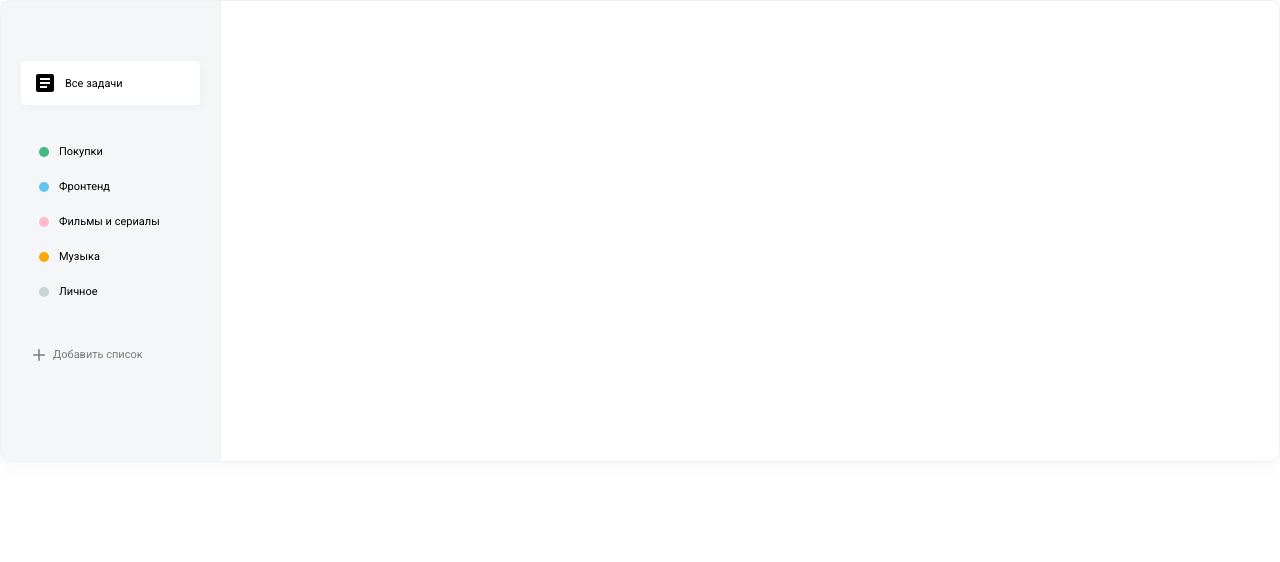
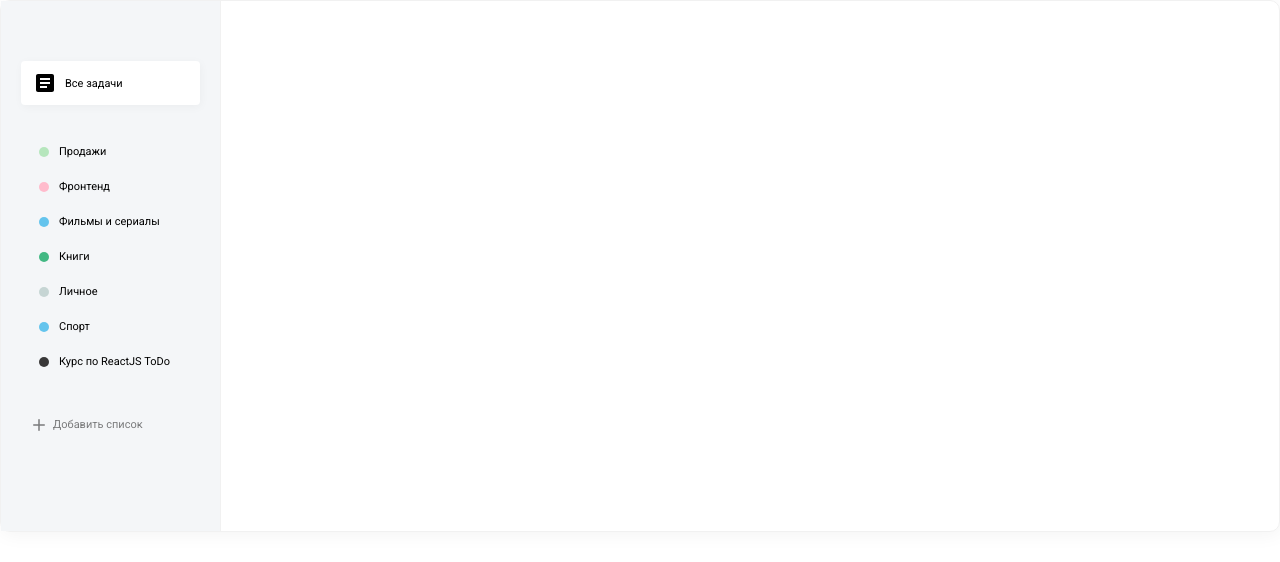
Before and after one commit to freetimezp/todolist, a React (Create React App) app: page / in a window 1280 px wide. Shown: the top 562 px of the page. Built offline with nearby package versions, Linux system fonts and the light colour scheme.

Commit message:
React-js. Add new lists from popup with selected color and value.

```diff
--- a/src/App.js
+++ b/src/App.js
@@ -1,10 +1,27 @@
-import React from 'react';
+import React, {useState} from 'react';
 import List from "./components/List/List";
 import AddList from "./components/AddList/AddList";
 
 import DB from './assets/DB.json';
 
 function App() {
+    const [lists, setLists] = useState(
+        DB.lists.map( item => {
+            item.color = DB.colors.filter(
+                color => color.id === item.colorId
+            )[0].name;
+            return item;
+        })
+    );
+
+    const onAddListItem = (obj) => {
+        const newLists = [
+            ...lists,
+            obj
+        ];
+        setLists(newLists);
+    };
+
     return (
         <div className="todo">
             <div className="todo__sidebar">
@@ -29,30 +46,9 @@ function App() {
                         }
                     ]}/>
                 <List
-                    items={[
-                        {
-                            color: "green",
-                            name: 'Покупки'
-                        },
-                        {
-                            color: "blue",
-                            name: 'Фронтенд'
-                        },
-                        {
-                            color: "pink",
-                            name: 'Фильмы и сериалы'
-                        },
-                        {
-                            color: "yellow",
-                            name: 'Музыка'
-                        },
-                        {
-                            color: "grey",
-                            name: 'Личное'
-                        }
-                    ]}
+                    items={ lists }
                     isRemovable={true}/>
-                <AddList colors={DB.colors} />
+                <AddList onAddListItem={onAddListItem} colors={DB.colors} />
             </div>
             <div className="todo__tasks">
 
--- a/src/components/AddList/AddList.jsx
+++ b/src/components/AddList/AddList.jsx
@@ -7,9 +7,19 @@ import closeSvg from '../../assets/img/close.svg';
 
 import './AddList.scss';
 
-const AddList = ({colors}) => {
+const AddList = ({colors, onAddListItem}) => {
     const [visiblePopup, setvisiblePopup] = useState(false);
     const [selectedColor, setSelectedColor] = useState(colors[0].id);
+    const [inputValue, setInputValue] = useState('');
+
+    const addListItem = () => {
+        if(!inputValue) {
+            alert('Введите название списка задач');
+            return;
+        }
+        const color = colors.filter(c => c.id === selectedColor)[0].name;
+        onAddListItem({id: Math.random(), name: inputValue, color: color});
+    }
 
     return (
         <div className="add-list">
@@ -41,7 +51,14 @@ const AddList = ({colors}) => {
                         onClick={ () => { setvisiblePopup(false); } }
                         alt="close button"
                         className="add-list__popup-close-btn" />
-                    <input className="field" type="text" placeholder="Название списка"/>
+                    <input
+                        value={inputValue}
+                        onChange={
+                            event => setInputValue(event.target.value)
+                        }
+                        className="field"
+                        type="text"
+                        placeholder="Название списка"/>
                     <div className="add-list__popup-colors">
                         {
                             colors.map(color => (
@@ -53,7 +70,9 @@ const AddList = ({colors}) => {
                             ))
                         }
                     </div>
-                    <button className="button">Добавить</button>
+                    <button onClick={ addListItem } className="button">
+                        Добавить
+                    </button>
                 </div>
             )}
         </div>
--- a/src/components/List/List.scss
+++ b/src/components/List/List.scss
@@ -15,6 +15,9 @@
     display: flex;
     align-items: center;
     cursor: pointer;
+    &:hover {
+      background: rgba(255,255,255, 0.8);
+    }
     &.active {
       background: #ffffff;
       box-shadow: 1px 2px 10px rgba(0,0,0, 0.04);
```
